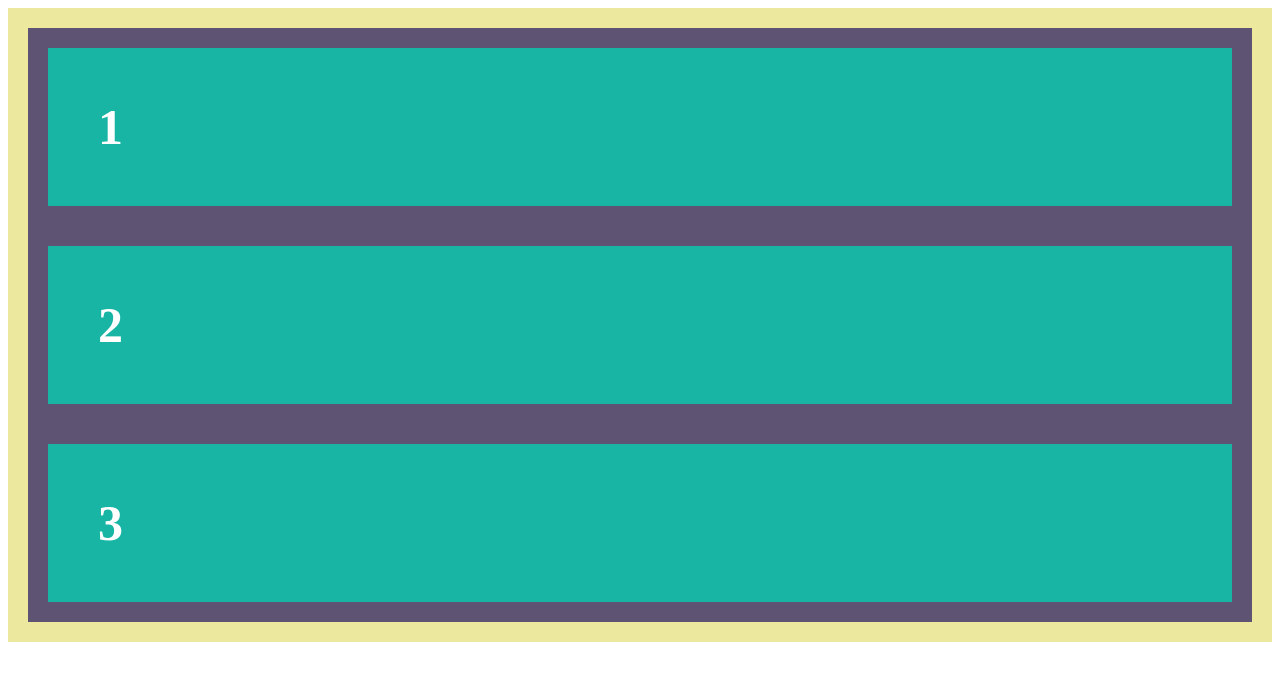
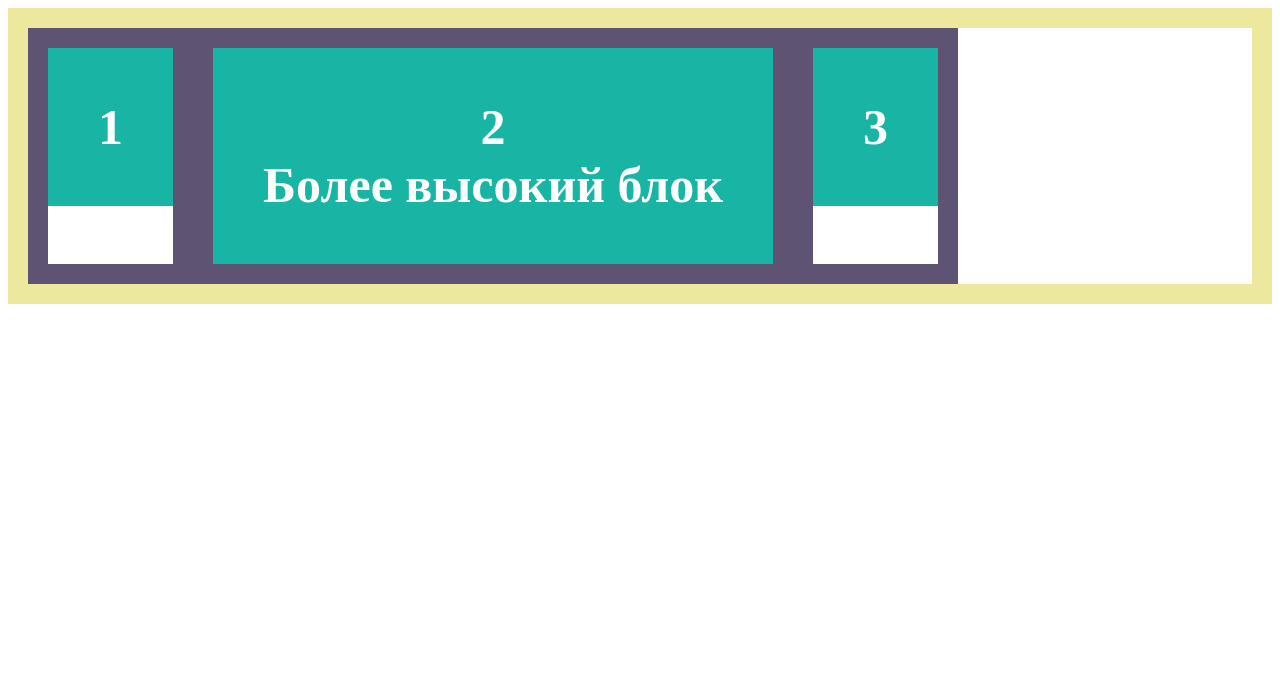
Before and after one commit to yaroslavas2001/FLEXBOX, a plain HTML site: page index.html in a window 1280 px wide. Drawn offline with Linux system fonts and the light colour scheme.

Commit message:
1 урок флексы- wrap, align-items, justify-content

```diff
--- a/css/style.css
+++ b/css/style.css
@@ -2,7 +2,11 @@
 
 }
 .block__row{
+display: flex;
 
+/* wrap - переход на следующую строку если не хвает места */
+/* align-items - определяет поведение вдоль поперечной оси */
+/* justify-content - определяет выравнивание вдоль основной оси */
   border: 20px solid #ece89d;
   margin: 0px 0px 20px 0px;
 }
@@ -15,4 +19,5 @@
   font-size: 50px;
   color: #fff;
   font-weight: 700;
+  text-align: center;
 }
--- a/index.html
+++ b/index.html
@@ -13,7 +13,7 @@
         <div class="block__item">1</div>
       </div>
       <div class="block__column">
-        <div class="block__item">2</div>
+        <div class="block__item">2<br> Более высокий блок</div>
       </div>
       <div class="block__column">
         <div class="block__item">3</div>
```
